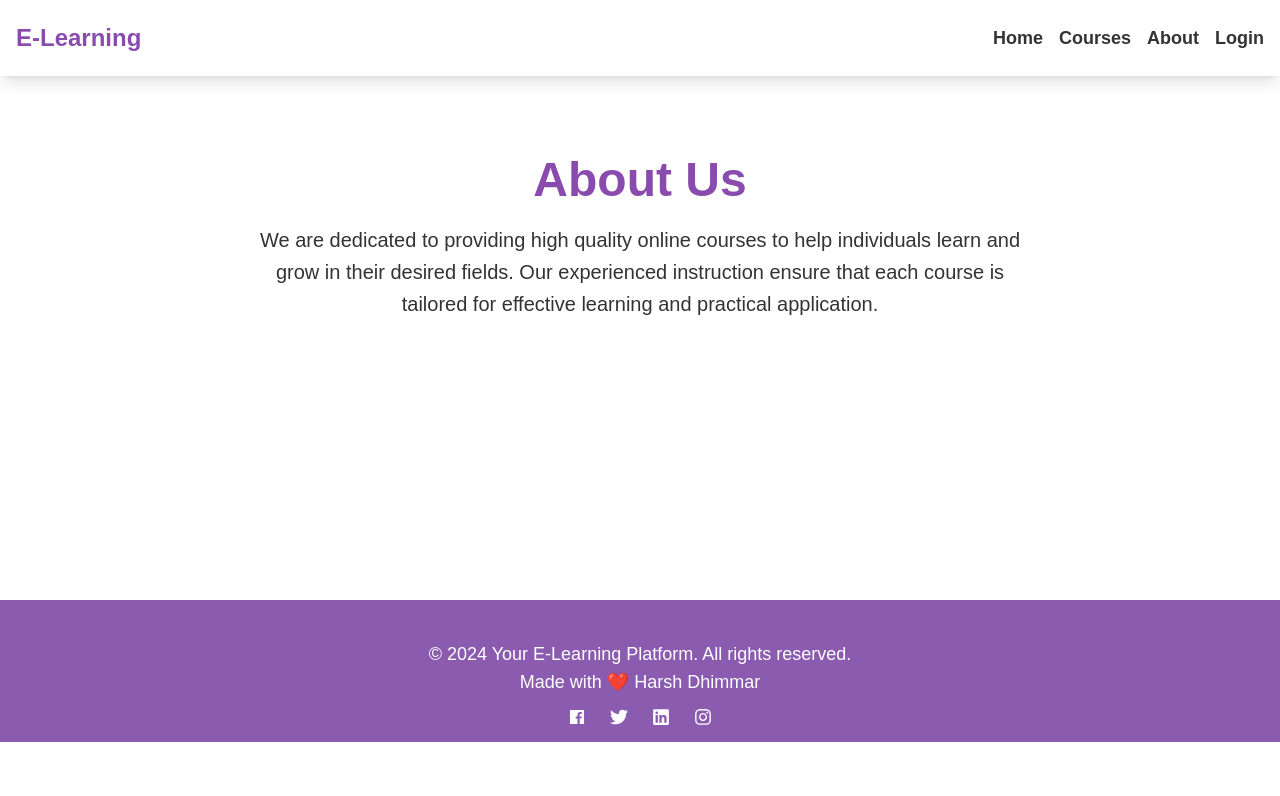
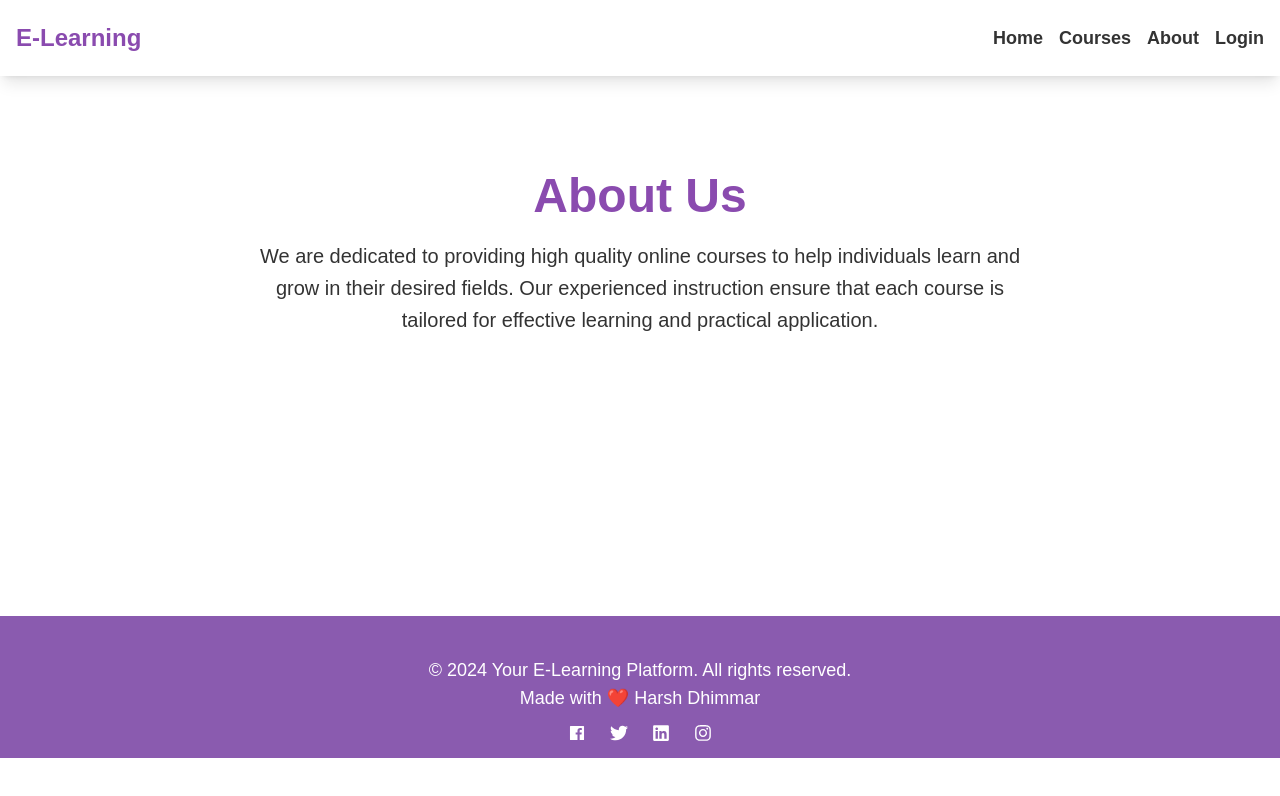
Before and after one commit to HarshDhimmar2804/E_Learning_Frontend, a React (Vite) app: page /about in a window 1280 px wide. Shown: the top 796 px of the page. Built offline with nearby package versions, Linux system fonts and the light colour scheme; no server answers.

Commit message:
update about

```diff
--- a/src/pages/about/About.jsx
+++ b/src/pages/about/About.jsx
@@ -2,7 +2,7 @@ import React from "react";
 
 const About = () => {
   return (
-    <div className="py-20 text-center min-h-[55vh]">
+    <div className="py-20 text-center min-h-[55vh] mt-4">
       <div className="max-w-3xl mx-auto my-0">
         <h2 className="text-5xl text-[#8a4baf] mb-5 font-semibold">About Us</h2>
         <p className="text-xl text-[#333] leading-[1.6] mb-[200px]">
```
